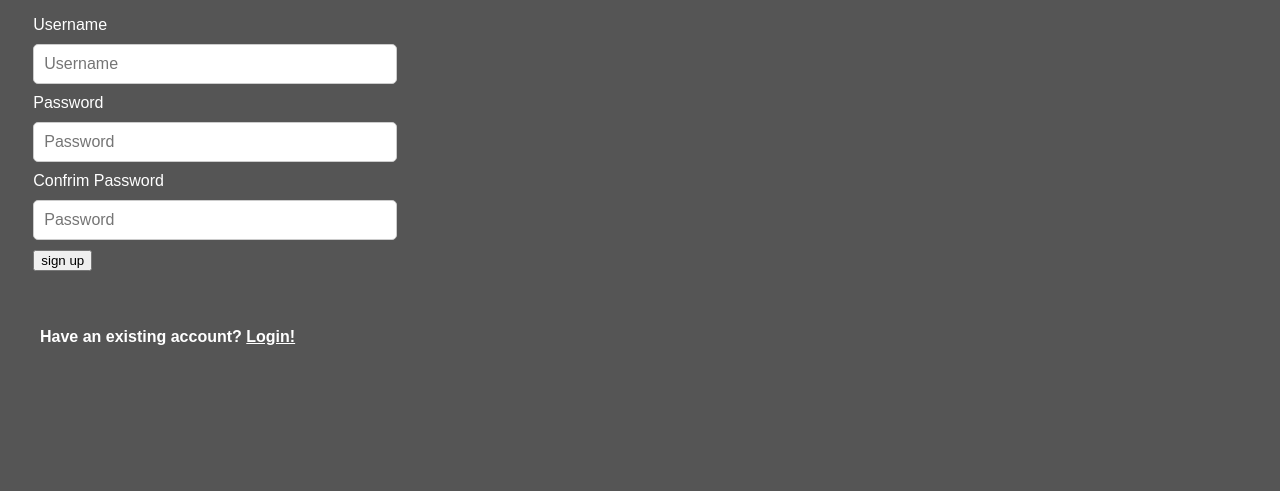
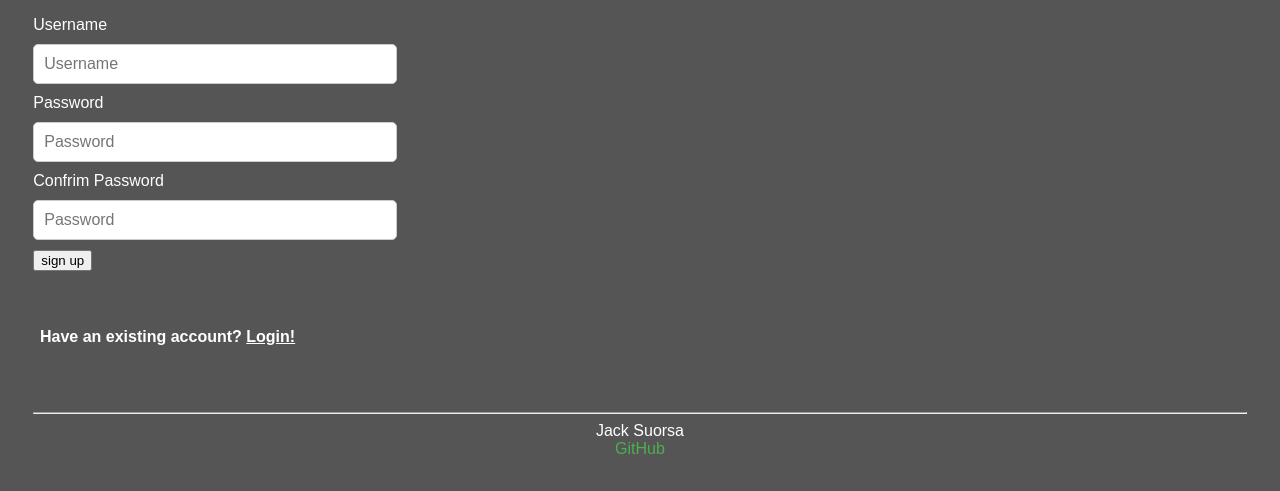
Before and after one commit to milkslurpee/startup, a plain HTML site: page signup.html in a window 1280 px wide. Shown: the part 385-876 px from the top of the page. Before the commit the page ends 800 px from the top, so only its background shows below. Drawn offline with Linux system fonts and the light colour scheme.

Commit message:
updated readme

```diff
--- a/signup.html
+++ b/signup.html
@@ -40,5 +40,11 @@
         <br>
         <button type="submit">sign up</button></main>
         <h4>Have an existing account? <a href="login.html"><u>Login!</u></a></h4>
-    </main>
-        </html>
+        <footer>
+          <hr />
+          <span class="text-reset">Jack Suorsa</span>
+          <br />
+          <a href="https://github.com/milkslurpee/startup.git">GitHub</a>
+        </footer>
+      </main>
+  </html>
```
Also changed, not shown: login.html (+6 -1 lines), README.md.
